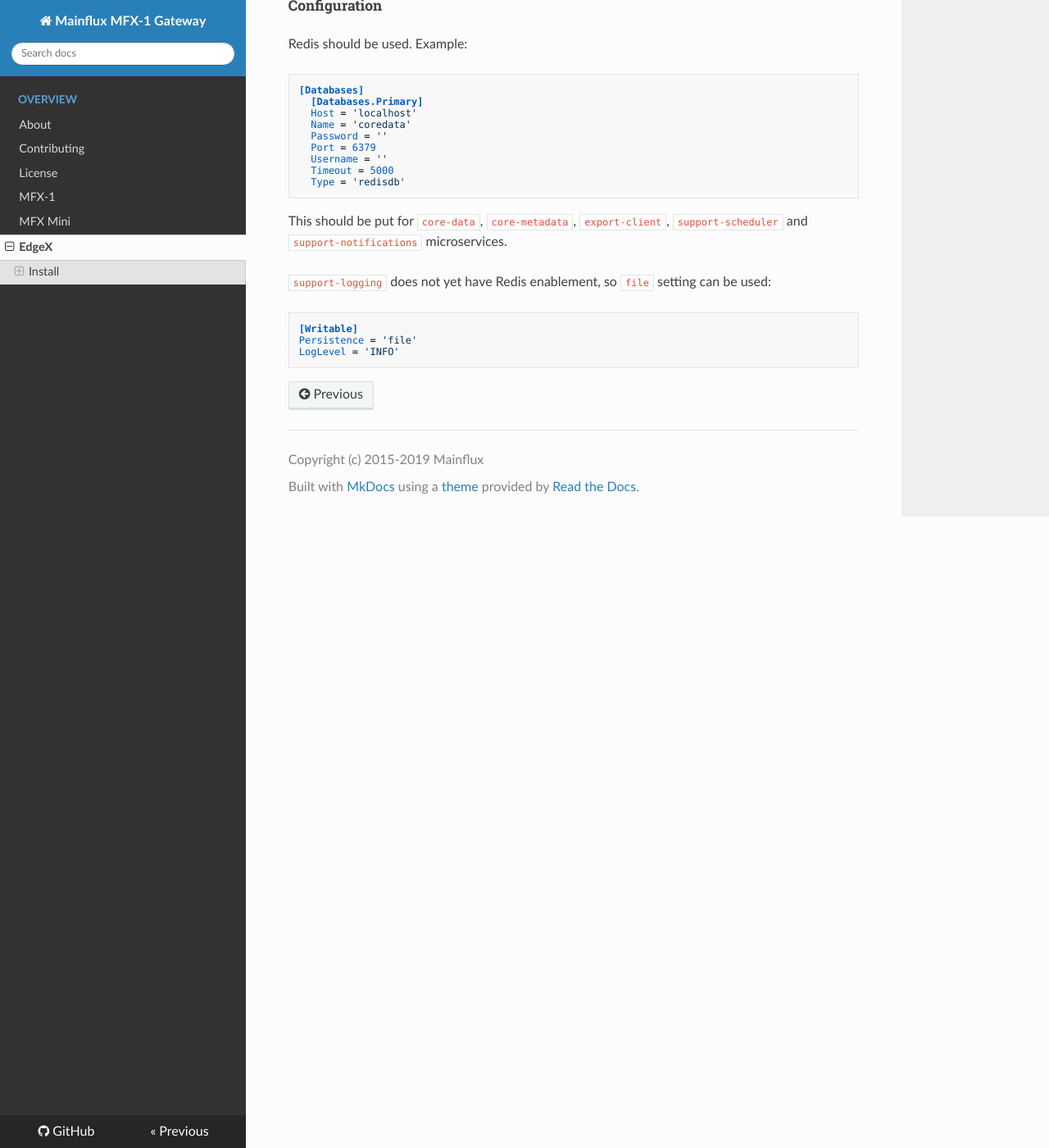
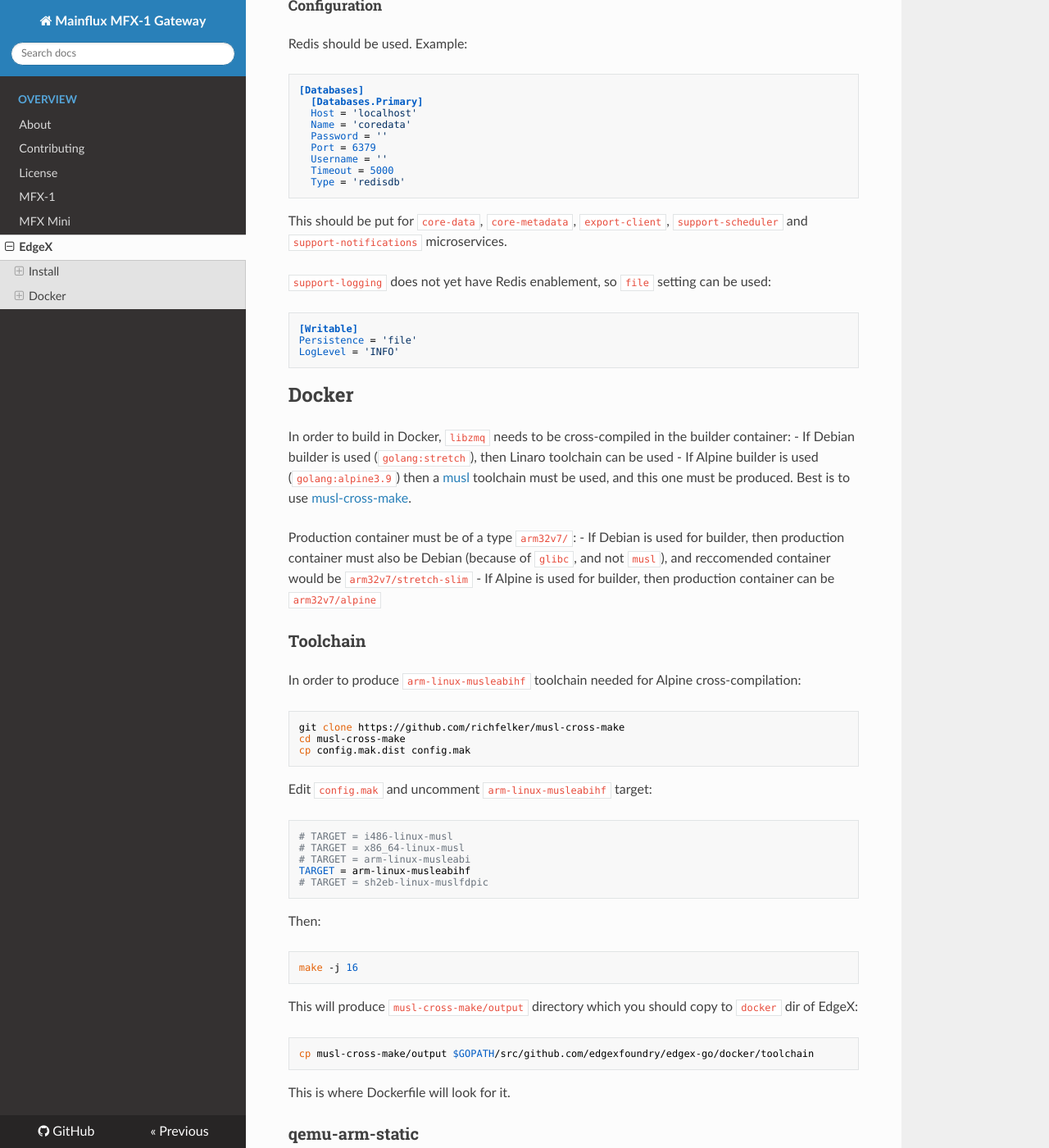
Before and after one commit to mainflux/gateways, an MkDocs documentation site: the page built from docs/edgex.md, in a window 1280 px wide and 1400 px high, scrolled down 1921 px. Shown: the whole window at 82% size. Built offline with MkDocs 1.6.1, drawn with Linux system fonts in a browser that asks for light colours; nearby versions of some CDN libraries; old or Windows-style settings are respelled for this version of MkDocs; some of the changed text lies outside the part shown.

Commit message:
Add Docker instructions
Signed-off-by: drasko <drasko.draskovic@gmail.com>

````diff
--- a/docs/edgex.md
+++ b/docs/edgex.md
@@ -106,3 +106,66 @@ This should be put for `core-data`, `core-metadata`, `export-client`, `support-s
 Persistence = 'file'
 LogLevel = 'INFO'
 ```
+
+## Docker
+In order to build in Docker, `libzmq` needs to be cross-compiled in the builder container:
+- If Debian builder is used (`golang:stretch`), then Linaro toolchain can be used
+- If Alpine builder is used (`golang:alpine3.9`) then a [musl](https://www.musl-libc.org/) toolchain must be used,
+and this one must be produced. Best is to use [musl-cross-make](https://github.com/richfelker/musl-cross-make).
+
+Production container must be of a type `arm32v7/`:
+- If Debian is used for builder, then production container must also be
+Debian (because of `glibc`, and not `musl`), and reccomended container would be `arm32v7/stretch-slim`
+- If Alpine is used for builder, then production container can be `arm32v7/alpine`
+
+### Toolchain
+In order to produce `arm-linux-musleabihf` toolchain needed for Alpine cross-compilation:
+```
+git clone https://github.com/richfelker/musl-cross-make
+cd musl-cross-make
+cp config.mak.dist config.mak
+```
+
+Edit `config.mak` and uncomment `arm-linux-musleabihf` target:
+```
+# TARGET = i486-linux-musl
+# TARGET = x86_64-linux-musl
+# TARGET = arm-linux-musleabi
+TARGET = arm-linux-musleabihf
+# TARGET = sh2eb-linux-muslfdpic
+```
+
+Then:
+```
+make -j 16
+```
+
+This will produce `musl-cross-make/output` directory which you should copy to `docker` dir of EdgeX:
+```
+cp musl-cross-make/output $GOPATH/src/github.com/edgexfoundry/edgex-go/docker/toolchain
+```
+
+This is where Dockerfile will look for it.
+
+### qemu-arm-static
+Production container must install `libzmq` (in the case of Debian this is `libzmq5`),
+and since we are in ARM container executables like `apk` will not work.
+For that reason we need to add `qemu-arm-static`, like explained [here](https://ownyourbits.com/2018/06/27/running-and-building-arm-docker-containers-in-x86/) or
+[here](https://www.balena.io/blog/building-arm-containers-on-any-x86-machine-even-dockerhub/)
+
+> Alpine images take ~24MB while Strech-Slim images might take ~75MB
+
+### Transfering Docker image
+Docker images must be transfered to gateway.
+
+On host:
+```
+docker save -o export-distro.img edgex/export-distro
+scp export-distro.img debian@sr-imx6.local:~/
+```
+
+On gateway:
+```
+docker load -i export-distro.img
+docker run edgex/export-distro:1.0.0-dev
+```
````
Also changed, not shown: docs/mfx-1.md (+11 -0 lines).
